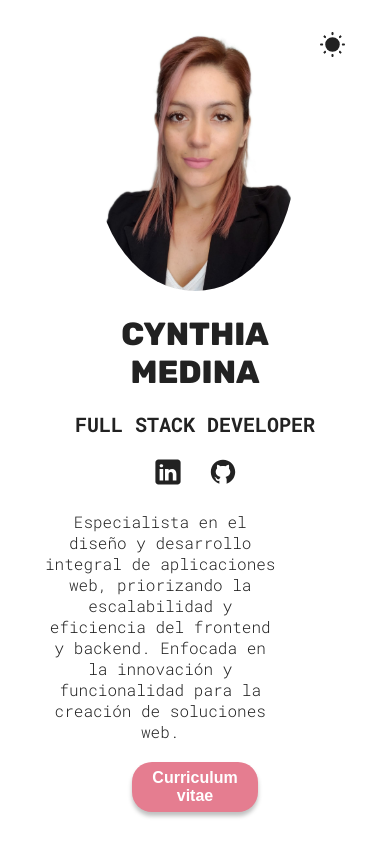
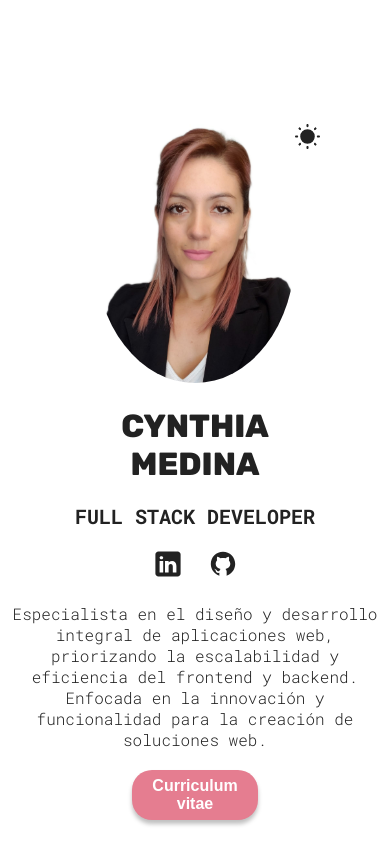
Before and after one commit to luli91/my-portfolio, a React (Vite) app: page / in a window 390 px wide. Shown: the top 844 px of the page. Built offline with nearby package versions, Linux system fonts and the light colour scheme.

Commit message:
modificando media query para celular

```diff
--- a/src/App.css
+++ b/src/App.css
@@ -73,6 +73,12 @@ p{
   cursor: pointer;
 }
 
+@media (min-width: 320px) and (max-width: 768px) {
+  body{
+      margin-top: 50px;
+  }
+}
+
 @media (width >= 1400px){
   #root{
     gap: 200px;
--- a/src/main.jsx
+++ b/src/main.jsx
@@ -1,7 +1,6 @@
 import React from 'react'
 import ReactDOM from 'react-dom/client'
 import App from './App.jsx'
-import './index.css'
 import {ThemeProvider } from './common/ThemeContext.jsx'
 
 ReactDOM.createRoot(document.getElementById('root')).render(
--- a/src/sections/Footer/Footer.jsx
+++ b/src/sections/Footer/Footer.jsx
@@ -1,9 +1,10 @@
 import styles from './FooterStyles.module.css'
+import logoCynMedina from '../../../public/logoCynMedina.png';
 
 function Footer() {
     return (
         <section id="footer" className={styles.container}>
-            <img src="../../../public/logoCynMedina.png" alt="logo full satck developer Cynthia Medina" />
+            <img src={logoCynMedina} alt="logo full satck developer Cynthia Medina" />
             <p>&copy; 2024 Cynthia Medina
                 <br />
                 Todos los derechos reservados
--- a/src/sections/Hero/HeroStyles.module.css
+++ b/src/sections/Hero/HeroStyles.module.css
@@ -81,6 +81,17 @@
     gap: 20px;
 }
 
+@media (min-width: 320px) and (max-width: 768px) {
+    .description{
+        max-width: none;
+    }
+
+    .colorMode{
+        right: auto;
+    }
+
+}
+
 @media(width >= 800px){
     .container{
         flex-direction: row-reverse;
--- a/src/sections/Skills/SkillsStyles.module.css
+++ b/src/sections/Skills/SkillsStyles.module.css
@@ -11,6 +11,10 @@
 
     img {
         width: 20px;
+    }
+
+    h2 {
+        margin-bottom: 20px;
     }
 }
 
```
Also changed, not shown: src/index.css (deleted).
